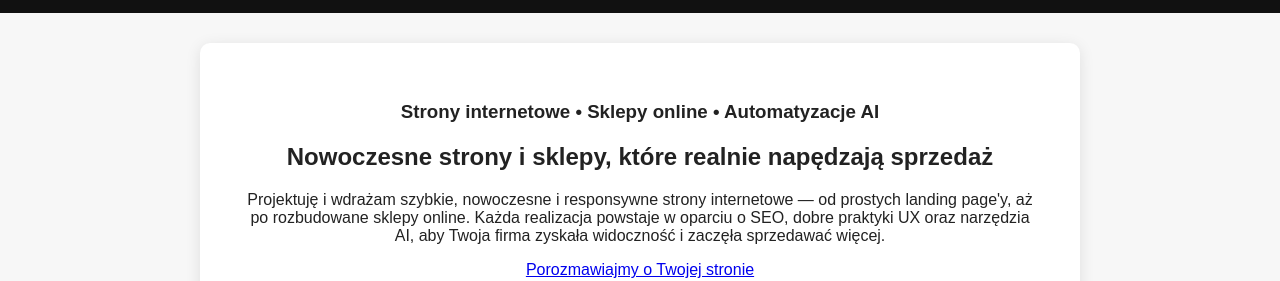
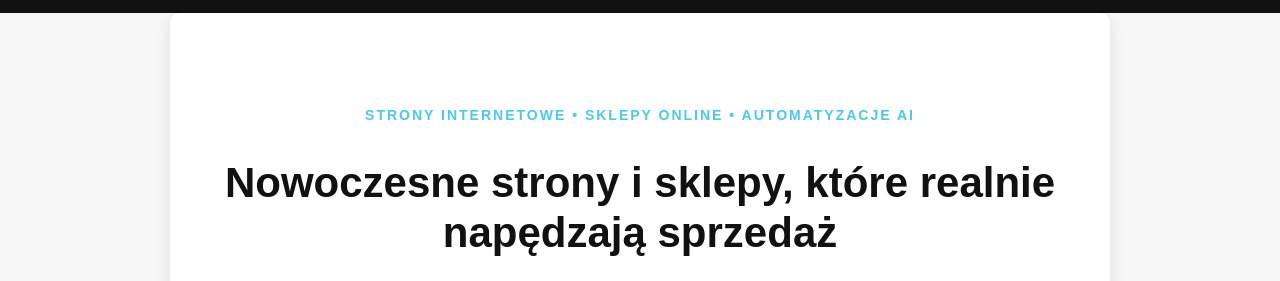
Before and after one commit to soberarafal2004-dev/portfolio, a plain HTML site: page index.html in a window 1280 px wide. Shown: the part 519-800 px from the top of the page. Drawn offline with Linux system fonts and the light colour scheme.

Commit message:
fix: add hero-offer section styles in style.css

```diff
--- a/style.css
+++ b/style.css
@@ -83,6 +83,49 @@ header {
     top: 0;
     z-index: 100;
 }
-main {
+.hero-offer {
     text-align: center;
+    max-width: 900px;
+    margin: 0 auto;
+    padding: 80px 20px;
 }
+
+.hero-offer .subheading {
+    font-size: 14px;
+    letter-spacing: 2px;
+    color: #4cc9f0;
+    text-transform: uppercase;
+    margin-bottom: 20px;
+}
+
+.hero-offer .main-heading {
+    font-size: 42px;
+    font-weight: 700;
+    line-height: 1.2;
+    color: #111;
+    margin-bottom: 25px;
+}
+
+.hero-offer .description {
+    font-size: 18px;
+    color: #444;
+    line-height: 1.8;
+    margin-bottom: 40px;
+}
+
+.cta-btn {
+    display: inline-block;
+    background: #4cc9f0;
+    color: white;
+    padding: 14px 28px;
+    font-size: 18px;
+    border-radius: 8px;
+    text-decoration: none;
+    font-weight: 600;
+    transition: 0.3s;
+}
+
+.cta-btn:hover {
+    background: #38a8c8;
+    transform: translateY(-2px);
+}
```
